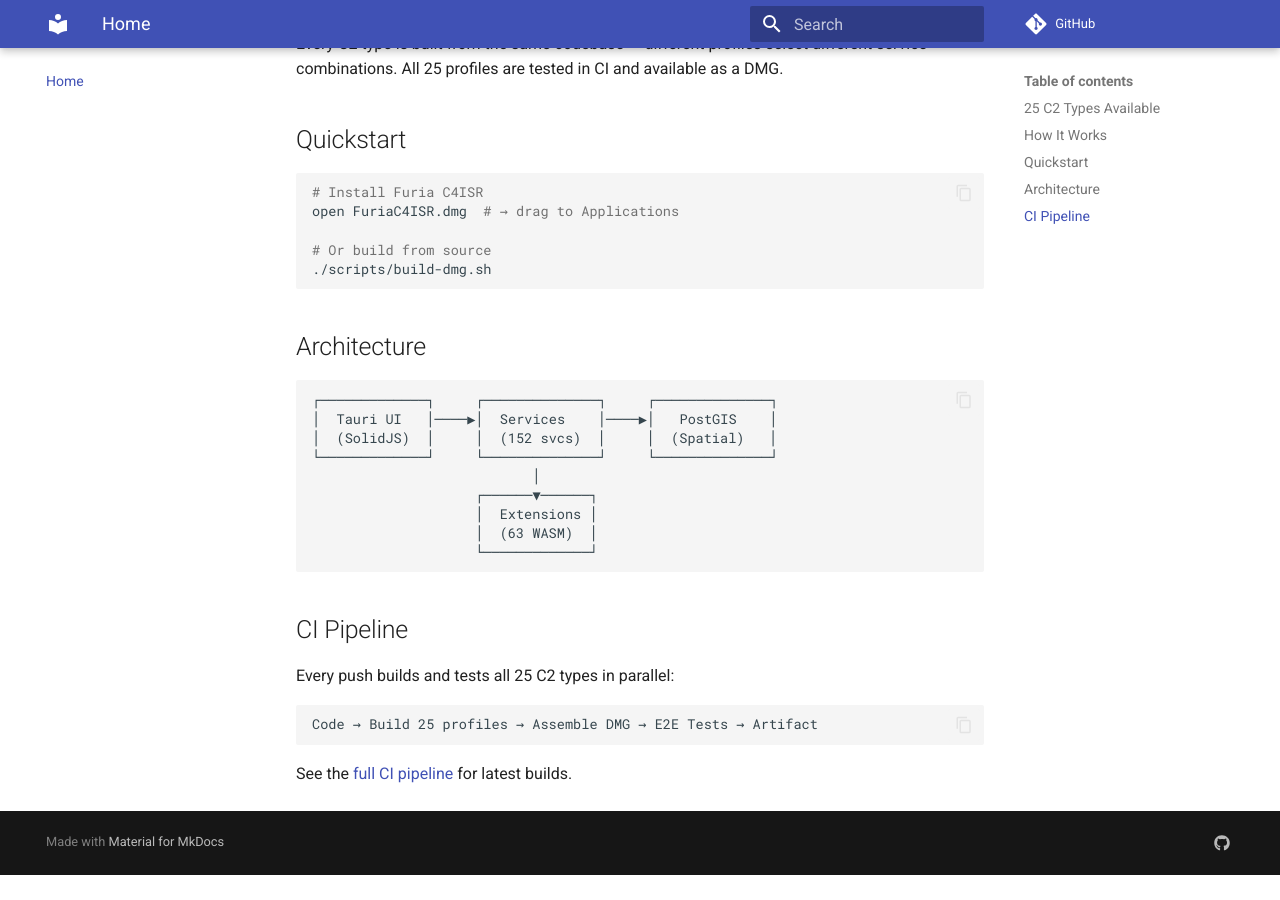
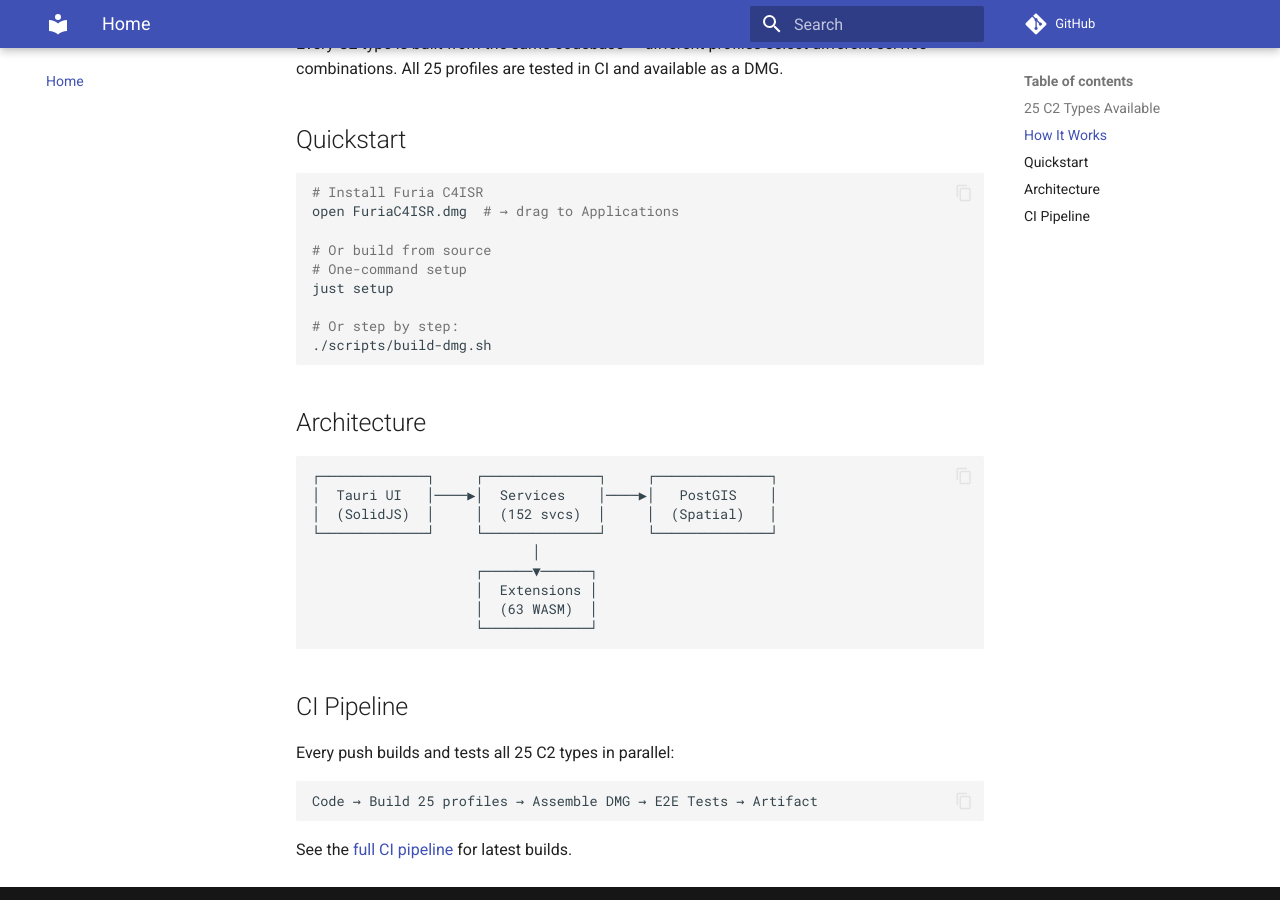
Before and after one commit to durandal-robotics/furia-docs, an MkDocs documentation site: the page built from docs/index.md, in a window 1280 px wide and 900 px high, scrolled down 1779 px. Built offline with MkDocs 1.6.1 and Material for MkDocs 9.7.7, drawn with Linux system fonts in a browser that asks for light colours; comment, search, counter and statistics services are not loaded; before the commit the page ends 2654 px from its top, so only the background shows below that.

Commit message:
docs: update onboarding — just setup as primary path

````diff
--- a/docs/index.md
+++ b/docs/index.md
@@ -72,6 +72,10 @@ service combinations. All 25 profiles are tested in CI and available as a DMG.
 open FuriaC4ISR.dmg  # → drag to Applications
 
 # Or build from source
+# One-command setup
+just setup
+
+# Or step by step:
 ./scripts/build-dmg.sh
 ```
 
````
